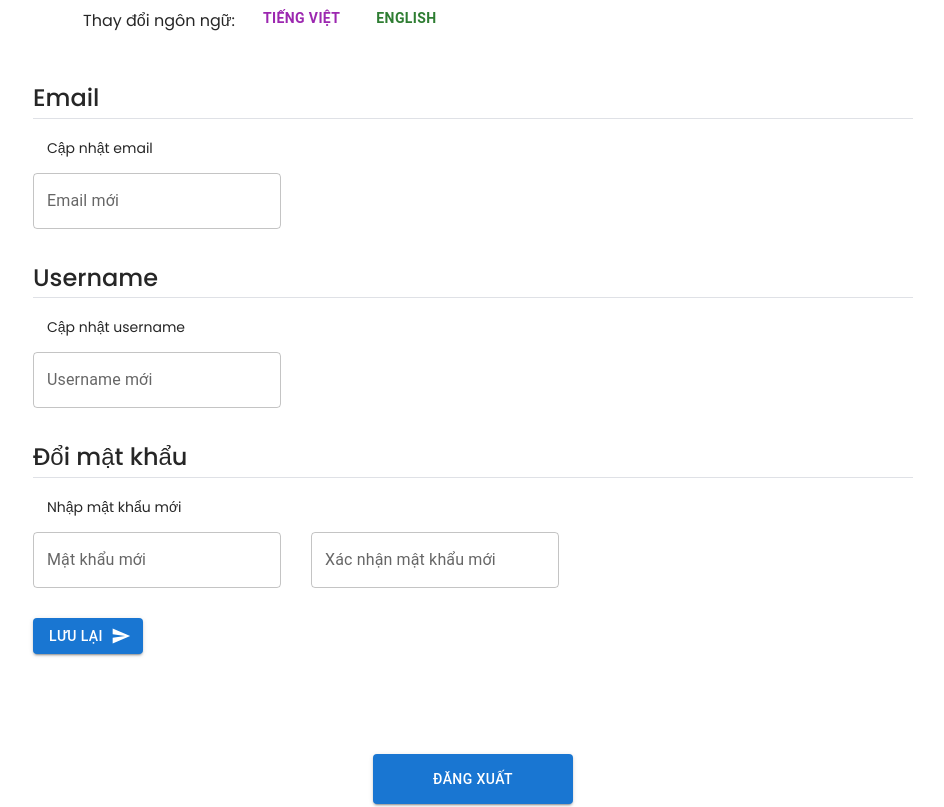
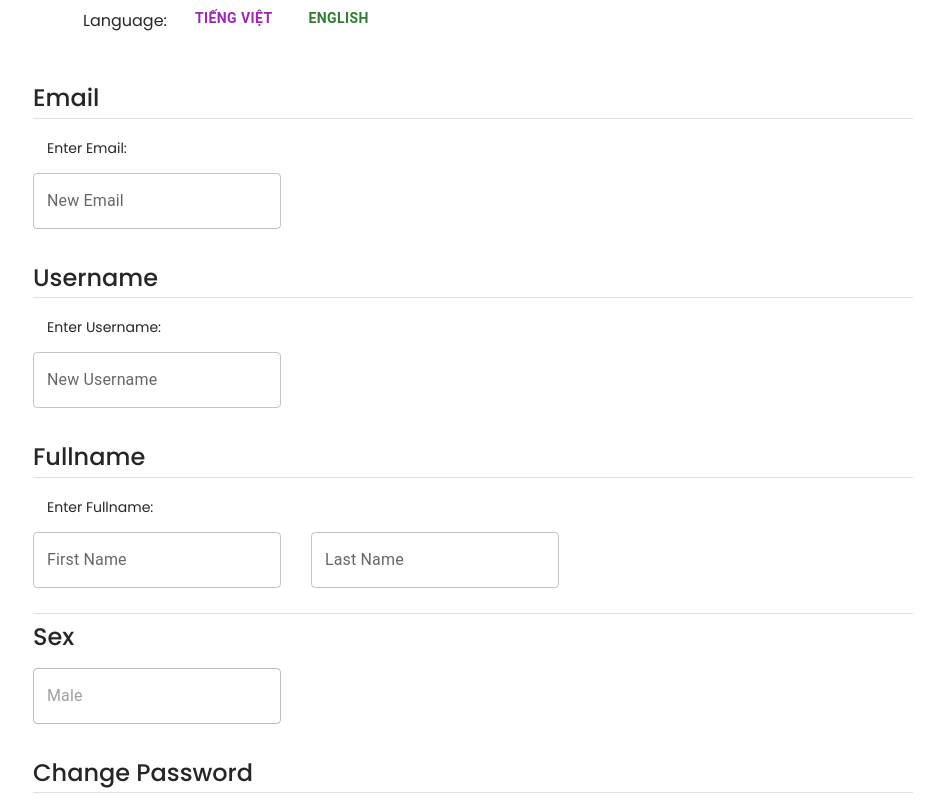
Before and after one commit to huan2401/project-1-trello-app, a React (Create React App) app in the folder frontend/: page /setting in a window 1280 px wide. Shown: the part 560-1367 px from the top of the page, without its empty margins (167-1111 px from the left). Built offline with nearby package versions, Linux system fonts and the light colour scheme.

Commit message:
update setting/signup

```diff
--- a/frontend/src/App.jsx
+++ b/frontend/src/App.jsx
@@ -30,7 +30,7 @@ function App() {
       <Route
         path="board"
         element={
-          <AuthLayout isAllowed={isLogin}>
+          <AuthLayout isAllowed={true}>
             <Board />
           </AuthLayout>
         }
--- a/frontend/src/containers/Setting/Setting.jsx
+++ b/frontend/src/containers/Setting/Setting.jsx
@@ -16,6 +16,8 @@ const Setting = () => {
     const [dataPost, setDataPost] = useState({
         email: "",
         username: "",
+        firstName: "",
+        lastName: "",
         password: "",
         confirmPassword: "",
     });
@@ -45,7 +47,7 @@ const Setting = () => {
     return (
         <div className="setting">
             <div className="setting__avatar">
-                <p>Thay đổi avatar</p>
+                <p>Update Avatar</p>
                 <label htmlFor="contained-button-file">
                     <Input
                         accept="image/*"
@@ -60,7 +62,7 @@ const Setting = () => {
                         variant="contained"
                         component="span"
                     >
-                        Chọn tệp
+                        Attachment
                     </Button>
                 </label>
                 <label htmlFor="icon-button-file">
@@ -91,9 +93,9 @@ const Setting = () => {
             </div>
             <div className="setting__detail">
                 <div className="setting__detail-more1">
-                    <h3>Chi tiết tài khoản</h3>
+                    <h3>Account Details</h3>
                     <div className="language">
-                        <p>Thay đổi ngôn ngữ: </p>
+                        <p>Language: </p>
                         <Button
                             sx={{
                                 marginLeft: "20px",
@@ -111,9 +113,9 @@ const Setting = () => {
                 </div>
                 <div className="setting__detail-more2">
                     <h3>Email</h3>
-                    <p>Cập nhật email</p>
+                    <p>Enter Email: </p>
                     <TextField
-                        label="Email mới"
+                        label="New Email"
                         variant="outlined"
                         value={dataPost.email}
                         onChange={(e) => handleOnchange(e, "email")}
@@ -121,20 +123,49 @@ const Setting = () => {
                 </div>
                 <div className="setting__detail-more3">
                     <h3>Username</h3>
-                    <p>Cập nhật username</p>
+                    <p>Enter Username: </p>
                     <TextField
-                        label="Username mới"
+                        label="New Username"
                         variant="outlined"
                         value={dataPost.username}
                         onChange={(e) => handleOnchange(e, "username")}
                     />
                 </div>
+                <div className="setting__detail-more3">
+                    <h3>Fullname</h3>
+                    <p>Enter Fullname: </p>
+                    <TextField
+                        label="First Name"
+                        variant="outlined"
+                        value={dataPost.firstName}
+                        onChange={(e) => handleOnchange(e, "firstName")}
+                    />
+                    <TextField
+                        sx={{ marginLeft: "30px" }}
+                        label="Last Name"
+                        variant="outlined"
+                        value={dataPost.lastName}
+                        onChange={(e) => handleOnchange(e, "lastName")}
+                    />
+                </div>
+                <div className="setting__detail-more3">
+                    <h3>Sex</h3>
+                    {/* <p>Enter Sex: </p> */}
+                    <TextField
+                        disabled
+                        label="Male"
+                        variant="outlined"
+                        value={dataPost.username}
+                        onChange={(e) => handleOnchange(e, "username")}
+                    />
+
+                </div>
                 <div className="setting__detail-more4">
-                    <h3>Đổi mật khẩu</h3>
-                    <p>Nhập mật khẩu mới</p>
+                    <h3>Change Password</h3>
+                    <p>Enter Password: </p>
                     <div className="test">
                         <TextField
-                            label="Mật khẩu mới"
+                            label="Password"
                             type="password"
                             variant="outlined"
                             value={dataPost.password}
@@ -143,7 +174,7 @@ const Setting = () => {
                         <TextField
                             sx={{ marginLeft: "30px" }}
                             type="password"
-                            label="Xác nhận mật khẩu mới"
+                            label="Confirm Password"
                             variant="outlined"
                             value={dataPost.confirmPassword}
                             onChange={(e) =>
@@ -159,7 +190,7 @@ const Setting = () => {
                         endIcon={<SendIcon />}
                         onClick={handleEventClick}
                     >
-                        Lưu lại
+                        Save
                     </Button>
                 </div>
                 <div className="setting__detail-more5">
@@ -171,7 +202,7 @@ const Setting = () => {
                             // dispatch(loginFailure());
                         }}
                     >
-                        Đăng xuất
+                        Log Out
                     </Button>
                 </div>
             </div>
--- a/frontend/src/containers/Signup/Signup.jsx
+++ b/frontend/src/containers/Signup/Signup.jsx
@@ -46,6 +46,15 @@ function App() {
         if (!values.userName) {
             errors.userName = "Username is required!";
         }
+        if (!values.firstName) {
+            errors.firstName = "First Name is required!";
+        }
+        if (!values.lastName) {
+            errors.lastName = "Last Name is required!";
+        }
+        if (!values.sex) {
+            errors.sex = "Sex is required!";
+        }
         if (!values.email) {
             errors.email = "Email is required!";
         } else if (!regex.test(values.email)) {
@@ -69,8 +78,8 @@ function App() {
             <form onSubmit={handleSubmit} className="box">
                 <div className="square" style={{ "--i": 0 }}></div>
                 <div className="square" style={{ "--i": 1 }}></div>
-                <div className="square" style={{ "--i": 2 }}></div>
-                <div className="square" style={{ "--i": 3 }}></div>
+                {/* <div className="square" style={{ "--i": 2 }}></div> */}
+                {/* <div className="square" style={{ "--i": 3 }}></div> */}
                 <div className="square" style={{ "--i": 4 }}></div>
 
                 <div className="container">
--- a/frontend/src/containers/Signup/Signup.scss
+++ b/frontend/src/containers/Signup/Signup.scss
@@ -65,7 +65,7 @@
                 animation-delay: calc(-1s * var(--i));
             }
             .square:nth-child(1) {
-                top: 5px;
+                top: 100px;
                 right: -60px;
                 width: 100px;
                 height: 100px;
```
Also changed, not shown: 1 other file (tests, documents, lock files or other folders).
